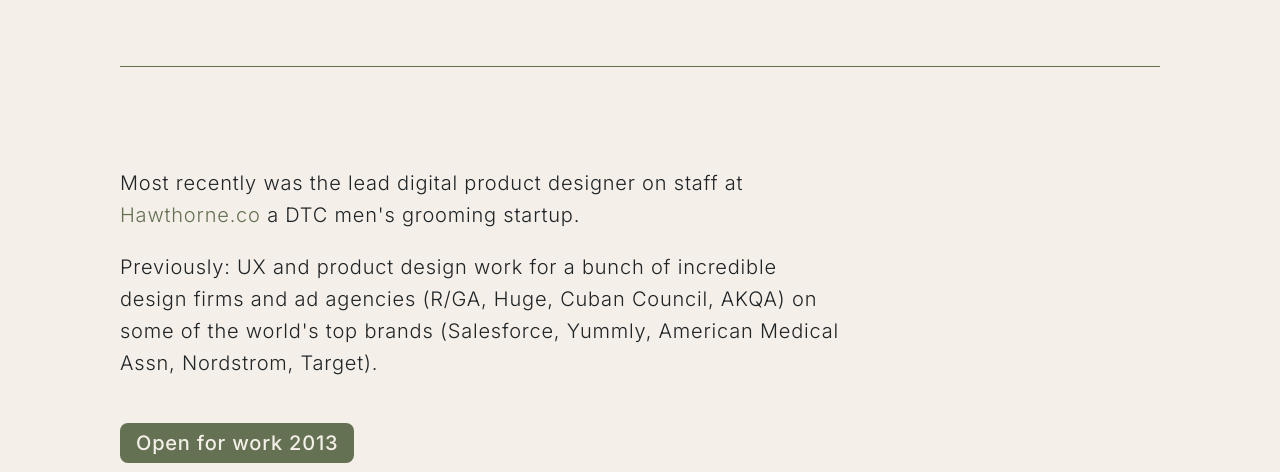
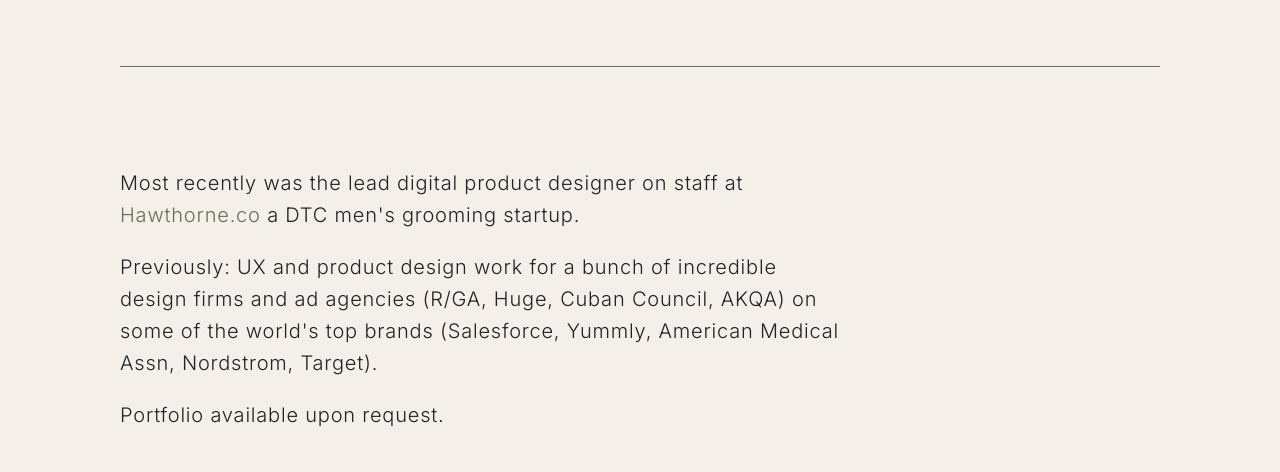
Before and after one commit to srcurran/src-bullitt, a plain HTML site: page index.html in a window 1280 px wide. Shown: the part 286-758 px from the top of the page. Drawn offline with Linux system fonts and the light colour scheme.

Commit message:
portfolio available line

```diff
--- a/index.html
+++ b/index.html
@@ -162,6 +162,9 @@
                 <p>
                     Previously: UX and product design work for a bunch of incredible design firms and ad agencies (R/GA, Huge, Cuban Council, AKQA) on some of the world's top brands (Salesforce, Yummly, American Medical Assn, Nordstrom, Target).
                 </p>
+                <p>
+                    Portfolio available upon request.
+                </p>
 				<p class="open-container">
                     <span class="open">Open for work 2013</span>
                 </p>
```
